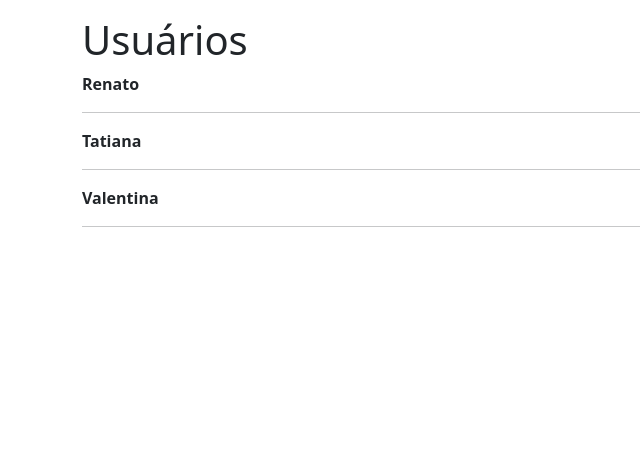
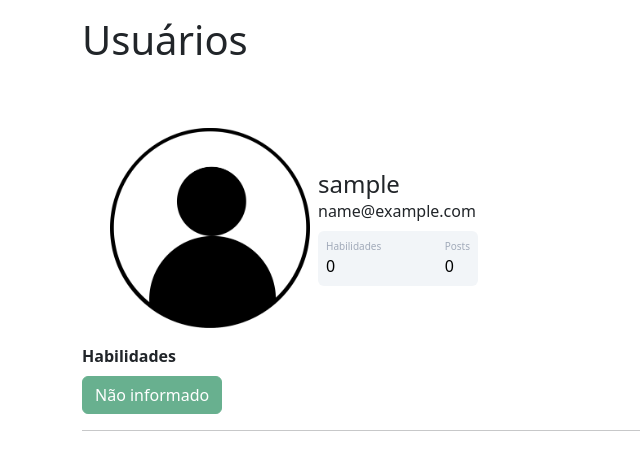
Before and after one commit to renthus/website-for-community, a Flask app: page /usuarios in a window 1280 px wide. Shown: the part 56-526 px from the top of the page, without its empty margins (0-640 px from the left). Run offline with Flask 2, Linux system fonts and the light colour scheme; the visitor is signed in with stand-in values (Sample User, id 1); data comes from the database, SQL or seed files in the repository; both versions use the stored data as it was after the commit.

Commit message:
User list settings

```diff
--- a/community/routes.py
+++ b/community/routes.py
@@ -7,7 +7,6 @@ import secrets
 import os
 from PIL import Image
 
-user_list = ['Renato', 'Tatiana', 'Valentina']
 
 @app.route("/")
 def home():
@@ -20,6 +19,7 @@ def contato():
 @app.route("/usuarios")
 @login_required
 def usuarios():
+    user_list = Usuario.query.all()
     return render_template('usuarios.html', user_list=user_list)
 
 @app.route("/login", methods=['GET','POST'])
--- a/community/templates/editarperfil.html
+++ b/community/templates/editarperfil.html
@@ -54,7 +54,6 @@
                     </div>
                   {% endif %}
                 {% endfor %}
-
               </fieldset><br>
             {{ form.submit_perfil(class="btn btn-primary mt-2") }}
           </form>
--- a/community/templates/perfil.html
+++ b/community/templates/perfil.html
@@ -46,7 +46,6 @@
     </div>
 </div>
 
-
 {% block form_editar_perfil %}
 {% endblock %}
 {% endblock %}
--- a/community/templates/usuarios.html
+++ b/community/templates/usuarios.html
@@ -4,7 +4,44 @@
     <div class="container">
         <h1>Usuários</h1>
         {% for user in user_list %}
-        <p><strong>{{ user }}</strong></p>
+         <div class="container mt-5 d-flex justify-content-left">
+            <div class="card p-3">
+                <div class="d-flex align-items-center">
+                    <div class="image pe-2">
+                        <img src="{{ url_for('static', filename='fotos_perfil/{}'.format(user.foto_perfil)) }}" class="rounded" width="200" >
+                    </div>
+                    <div class="ml-3 w-100">
+                       <h4 class="mb-0 mt-0">{{ user.username }}</h4>
+                       <span>{{ user.email }}</span>
+                       <div class="p-2 mt-2 bg-primary d-flex justify-content-between rounded text-white stats">
+                            {% if 'Não informado' in user.habilidades %}
+                                <div class="d-flex flex-column">
+                                   <span class="articles">Habilidades</span>
+                                   <span class="number1">0</span>
+                                </div>
+                            {% else %}
+                                <div class="d-flex flex-column">
+                                   <span class="articles">Habilidades</span>
+                                   <span class="number1">{{ user.habilidades.count(';') + 1 }}</span>
+                                </div>
+                            {% endif %}
+                            <div class="d-flex flex-column">
+                                <span class="rating">Posts</span>
+                                <span class="number3">0</span>
+                            </div>
+                       </div>
+                    </div>
+                </div>
+            </div>
+         </div>
+         <div class="row justify-content-left">
+            <div class="col" style="text-align: left">
+                <strong>Habilidades</strong><br>
+                {% for habilidade in user.habilidades.split(';') %}
+                <button type="button" class="btn btn-success mt-2" disabled>{{ habilidade }}</button>
+                {% endfor %}
+            </div>
+         </div>
         <hr>
         {% endfor %}
     </div>
```
Also changed, not shown: community/community.db. Lines whose indentation alone changed are shown as unchanged.
